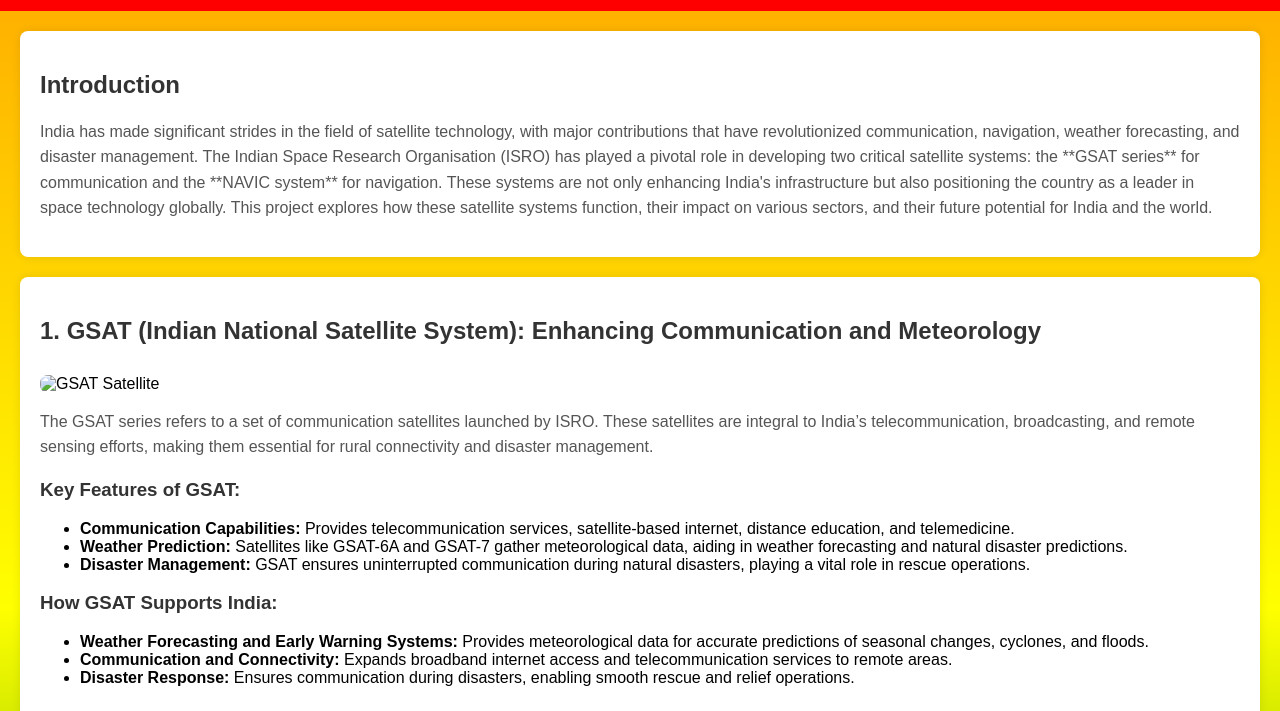
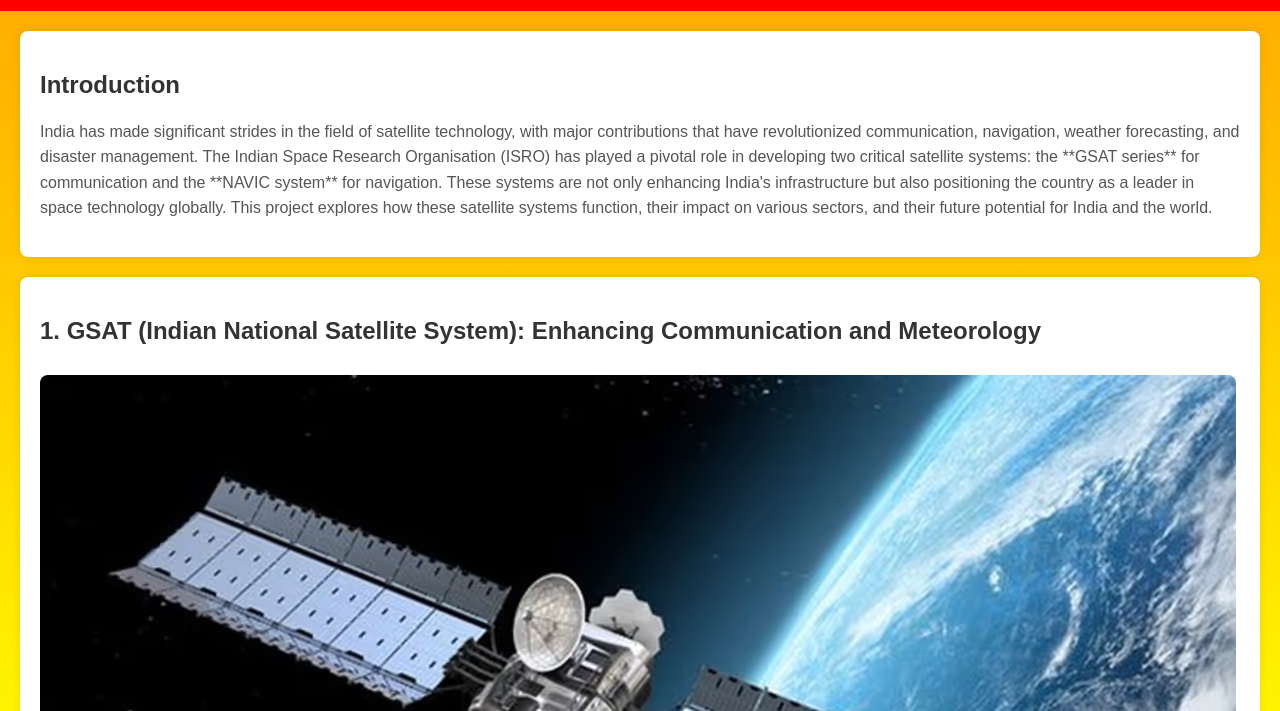
Before and after one commit to Soham-Meghawat/SohamMeghawat_6B_IP2024, a plain HTML site: page Science.html in a window 1280 px wide. Shown: the part 89-800 px from the top of the page. Drawn offline with Linux system fonts and the light colour scheme.

Commit message:
Update Science.html

```diff
--- a/Science.html
+++ b/Science.html
@@ -70,7 +70,7 @@
 
 <section>
     <h2>1. GSAT (Indian National Satellite System): Enhancing Communication and Meteorology</h2>
-    <img src="gsat_satellite_image.jpg" alt="GSAT Satellite">
+    <img src="GSAT.avif">
     <p>The GSAT series refers to a set of communication satellites launched by ISRO. These satellites are integral to India’s telecommunication, broadcasting, and remote sensing efforts, making them essential for rural connectivity and disaster management.</p>
 
     <h3>Key Features of GSAT:</h3>
```
